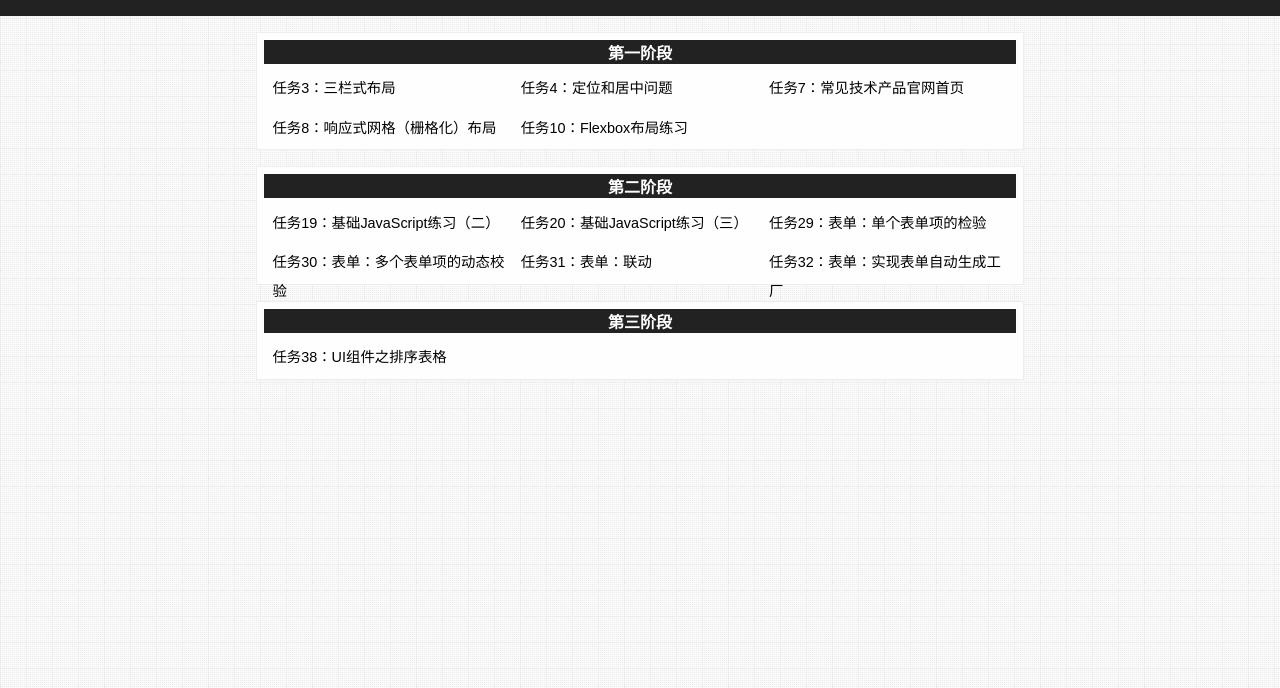
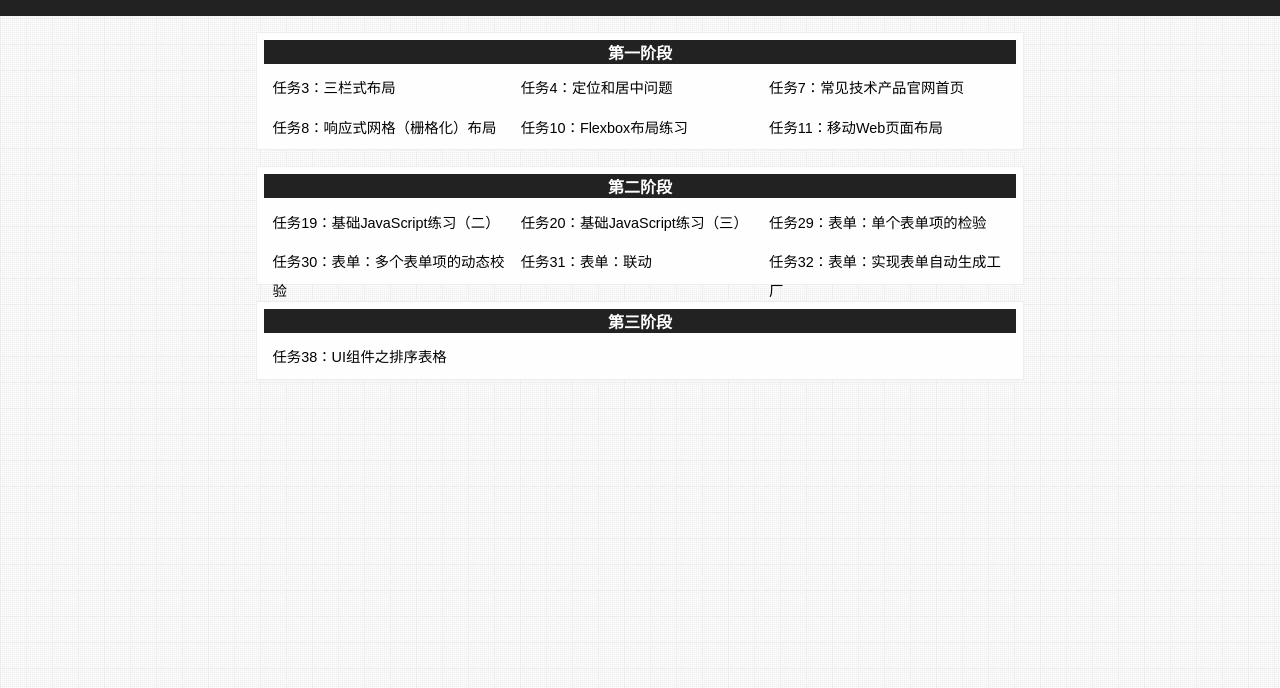
Before and after one commit to helloberries/ife2016, a website: page demopage/index.html in a window 1280 px wide. Shown: the part 112-800 px from the top of the page. Drawn offline with Linux system fonts and the light colour scheme.

Commit message:
Add task 11

```diff
--- a/demopage/index.html
+++ b/demopage/index.html
@@ -26,6 +26,7 @@
 			<tr>
         <td class="task"><a href="http://helloberries.github.io/ife2016/task0001/8/index.html" rel="external">任务8：响应式网格（栅格化）布局</a></td>
 				<td class="task"><a href="http://helloberries.github.io/ife2016/task0001/10/index.html" rel="external">任务10：Flexbox布局练习</a></td>
+				<td class="task"><a href="http://helloberries.github.io/ife2016/task0001/11/index.html" rel="external">任务11：移动Web页面布局</a></td>
 			</tr>
 		</table>
 		<table class="phase">
```
